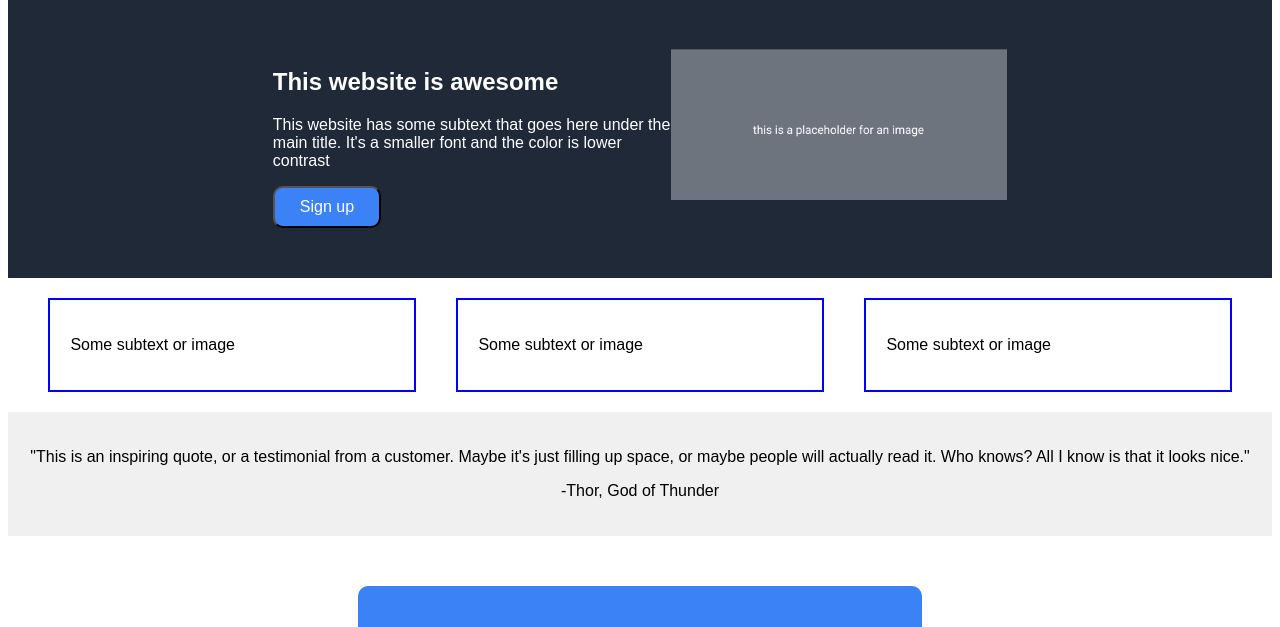
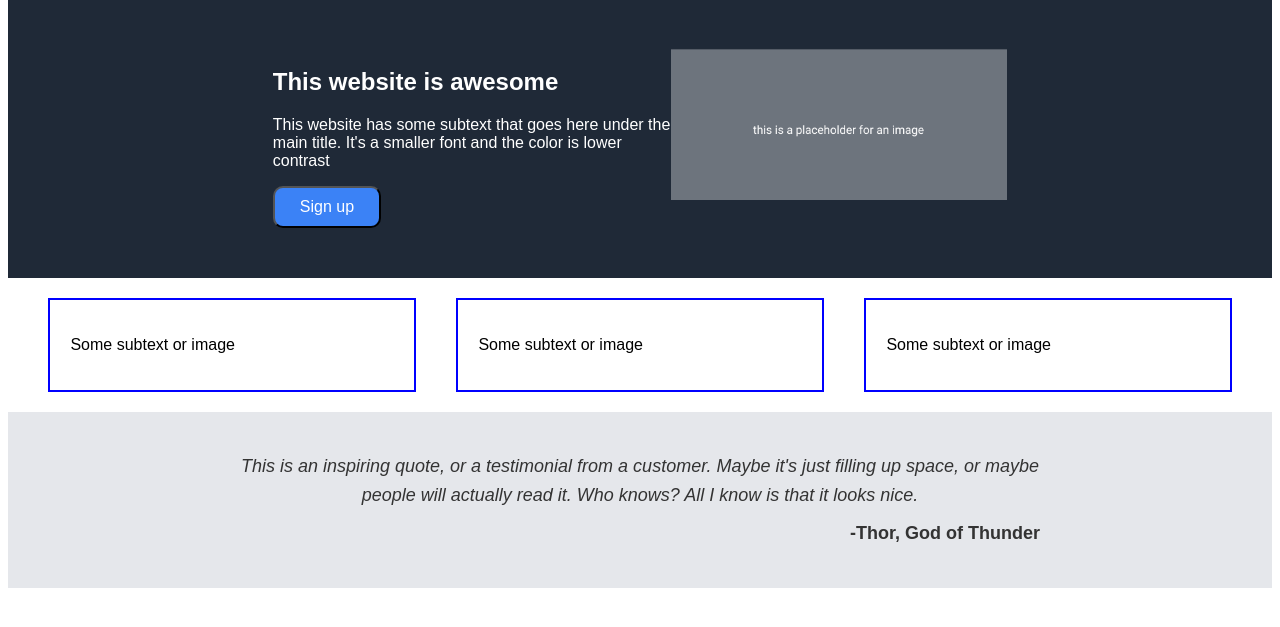
Before and after one commit to DarrenCT/Landing-Page, a plain HTML site: page index.html in a window 1280 px wide. Shown: the part 105-732 px from the top of the page. Drawn offline with Linux system fonts and the light colour scheme.

Commit message:
Completed section3 styling

```diff
--- a/index.html
+++ b/index.html
@@ -41,9 +41,12 @@
 </section>
 
 <section class="section3">
-    <p>"This is an inspiring quote, or a testimonial from a customer. Maybe it's just filling up space, or maybe people will actually read it. Who knows? All I know is that it looks nice."</p>
-    <p>-Thor, God of Thunder</p>
+    <blockquote class="quote">
+        This is an inspiring quote, or a testimonial from a customer. Maybe it's just filling up space, or maybe people will actually read it. Who knows? All I know is that it looks nice.
+        <cite>-Thor, God of Thunder</cite>
+    </blockquote>
 </section>
+
 
 <section class="cta-section">
     <div class="cta-content">
--- a/styles.css
+++ b/styles.css
@@ -63,10 +63,31 @@ nav a ,a:visited{
     box-sizing: border-box;
 }
 .section3 {
-    background-color: #f0f0f0;
-    padding: 20px;
+    background-color: #E5E7EB;
+    padding: 40px 20px;
     text-align: center;
 }
+
+.quote {
+    font-style: italic; /* Italicize the quote text */
+    color: #333; /* Dark text color */
+    font-size: 18px; /* Adjust the font-size as needed */
+    line-height: 1.6; /* Adjust line height for better readability */
+    max-width: 800px; /* Adjust the width as needed */
+    margin: 0 auto; /* Center the blockquote in the section */
+    position: relative; /* Allows absolute positioning of the cite element */
+    padding: 0; /* Removes padding */
+}
+
+.quote cite {
+    display: block;
+    text-align: right;
+    color: #333;
+    font-style: normal;
+    font-weight: bold;
+    margin-top: 10px;
+}
+
 .cta-section {
     background-color: #3B82F6;
     padding: 20px;
```
